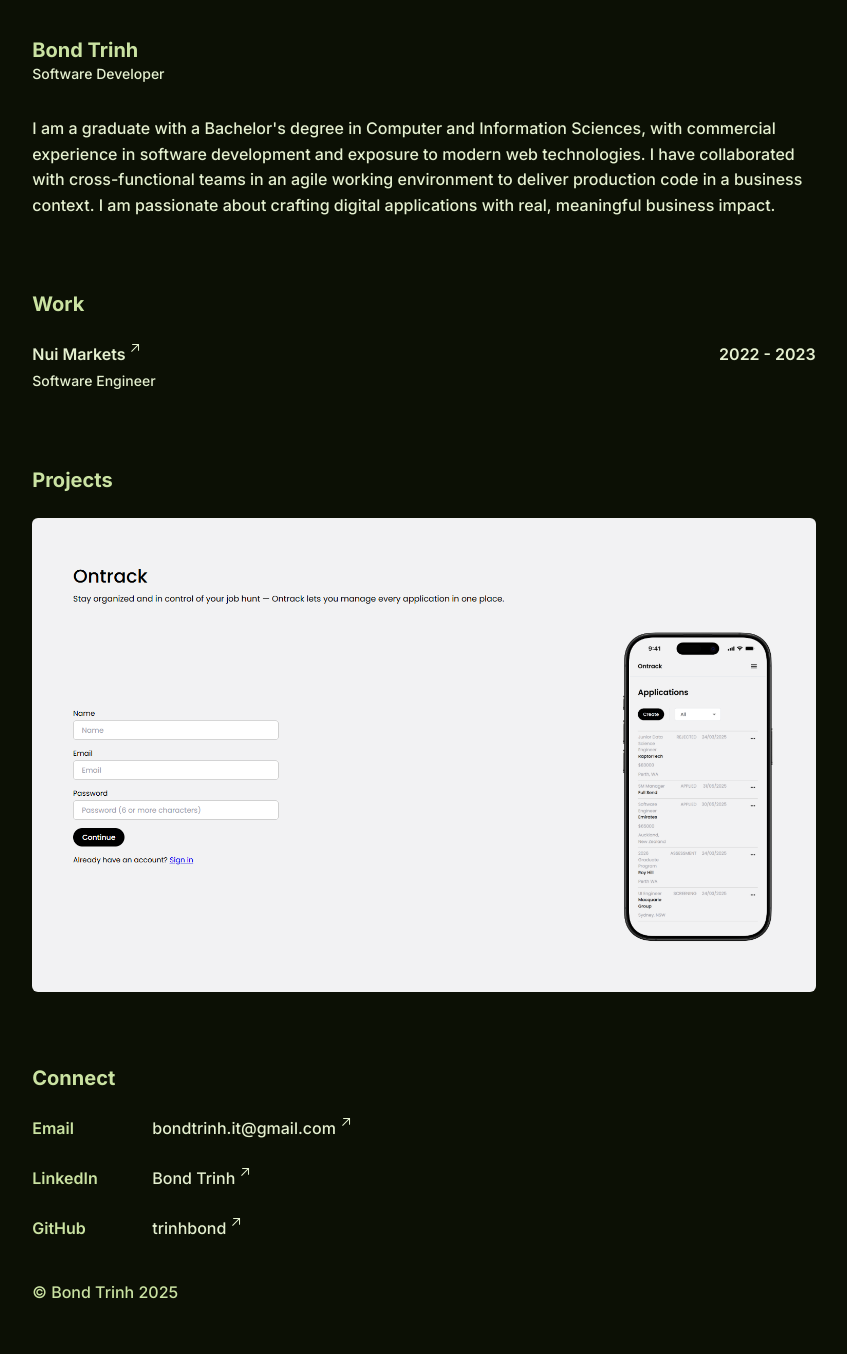
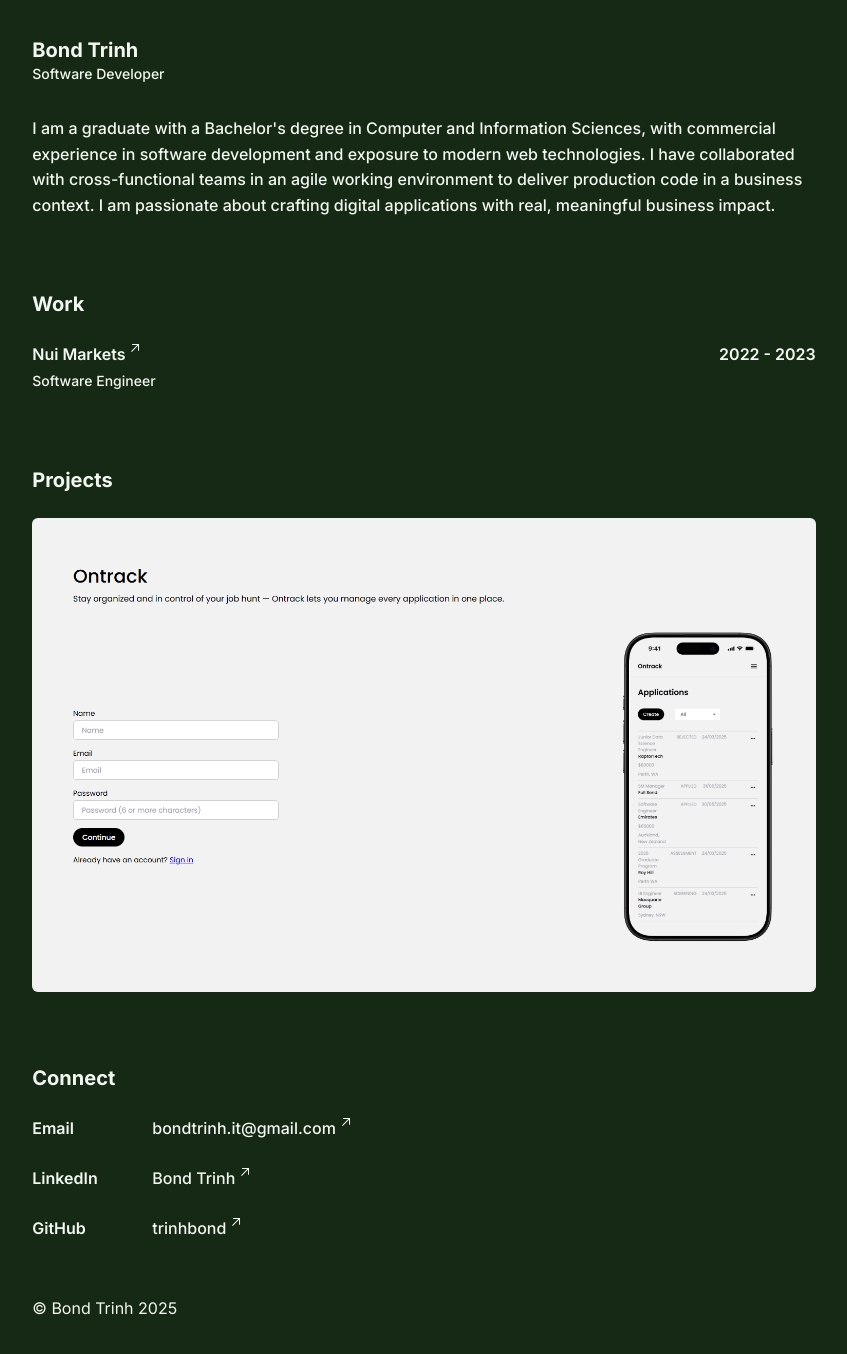
Before and after one commit to trinhbond/personal-portfolio, a React (Create React App) app: page / in a window 1280 px wide. Shown: the top 1354 px of the page, without its empty margins (216-1063 px from the left). Built offline with nearby package versions, Linux system fonts and the light colour scheme.

Commit message:
css changes

```diff
--- a/src/App.tsx
+++ b/src/App.tsx
@@ -2,18 +2,13 @@ import { BrowserRouter, Outlet, Route, Routes } from "react-router-dom";
 import Home from "./pages/Home";
 import NotFound from "./pages/NotFound";
 import Project from "./pages/Project";
-import { Section } from "./components/Section";
 
 export default function App() {
   const Layout = () => (
     <div className="container-width relative">
       <Outlet />
-      <div className="absolute bottom-0 mt-12">
-        <Section>
-          <div className="text-green-dark">
-            &copy; Bond Trinh {new Date().getFullYear()}
-          </div>
-        </Section>
+      <div className="w-full absolute bottom-0 pb-9 px-3">
+        <div>&copy; Bond Trinh {new Date().getFullYear()}</div>
       </div>
     </div>
   );
--- a/src/globals.css
+++ b/src/globals.css
@@ -15,7 +15,8 @@
   }
 
   body {
-    background: #0c1005;
+    background: #162914;
+    color: #f2f8f1;
     font-family: "Inter", sans-serif;
     line-height: 1.6rem;
   }
@@ -37,11 +38,6 @@
   }
 }
 
-a,
-p {
-  @apply text-green-light;
-}
-
 ::selection {
   background: #6f8c2b;
 }
--- a/src/pages/Home.tsx
+++ b/src/pages/Home.tsx
@@ -12,7 +12,7 @@ export default function Home(): JSX.Element {
   };
 
   return (
-    <motion.main className="flex flex-col items-center gap-8 pb-16">
+    <motion.main className="flex flex-col items-center gap-8 pb-[80px]">
       <motion.div
         initial="hidden"
         whileInView="visible"
@@ -29,10 +29,8 @@ export default function Home(): JSX.Element {
         <Section>
           <div className="flex flex-wrap items-center gap-8">
             <div className="w-full">
-              <h1 className="text-green-dark font-bold">Bond Trinh</h1>
-              <span className="text-green-light block text-sm">
-                Software Developer
-              </span>
+              <h1 className="font-bold">Bond Trinh</h1>
+              <span className="block text-sm">Software Developer</span>
             </div>
             <motion.p variants={variant}>
               I am a graduate with a Bachelor's degree in Computer and
@@ -47,32 +45,30 @@ export default function Home(): JSX.Element {
         </Section>
 
         <Section variant={variant}>
-          <h2 className="text-green-dark">Work</h2>
+          <h2>Work</h2>
           <div className="flex flex-wrap justify-between">
             <div>
               <ExternalLink
-                className="text-green-light hover:underline font-semibold"
+                className="hover:underline font-semibold"
                 href={"https://www.nuimarkets.com/"}
                 icon={
                   <GrLinkUp
                     className="rotate-45"
                     fontSize={12}
-                    color="#E5F0D0"
+                    color="#F2F8F1"
                   />
                 }
               >
                 Nui Markets
               </ExternalLink>
-              <span className="text-green-light text-sm">
-                Software Engineer
-              </span>
+              <span className="text-sm">Software Engineer</span>
             </div>
-            <span className="text-green-light font-semibold">2022 - 2023</span>
+            <span className="font-semibold">2022 - 2023</span>
           </div>
         </Section>
 
         <Section variant={variant}>
-          <h2 className="text-green-dark">Projects</h2>
+          <h2>Projects</h2>
           <ul className="flex justify-stretch gap-4 max-md:flex-col">
             {projects.map((project) => (
               <ProjectCard {...project} />
@@ -81,20 +77,20 @@ export default function Home(): JSX.Element {
         </Section>
 
         <Section variant={variant}>
-          <h2 className="text-green-dark">Connect</h2>
+          <h2>Connect</h2>
           {socials.map(({ platform, username, link }) => (
             <div className="flex flex-wrap flex-row max-[480px]:flex-col gap-10 max-[480px]:gap-0">
-              <span className="w-20 max-[480px]:w-auto text-green-dark font-semibold">
+              <span className="w-20 max-[480px]:w-auto font-semibold">
                 {platform}
               </span>
               <ExternalLink
-                className="hover:underline text-green-light"
+                className="hover:underline"
                 href={link}
                 icon={
                   <GrLinkUp
                     className="rotate-45"
                     fontSize={12}
-                    color="#E5F0D0"
+                    color="#F2F8F1"
                   />
                 }
               >
--- a/src/pages/NotFound.tsx
+++ b/src/pages/NotFound.tsx
@@ -9,7 +9,7 @@ export default function NotFound(): JSX.Element {
 
   return (
     <motion.main
-      className="h-dvh content-center"
+      className="content-center"
       initial="hidden"
       animate="visible"
       variants={{
@@ -26,12 +26,12 @@ export default function NotFound(): JSX.Element {
         variants={variant}
       >
         <div>
-          <h1 className="text-green-dark">Error 404</h1>
+          <h1>Error 404</h1>
           <p>This page could not be found.</p>
         </div>
         <Link
           to="/"
-          className="max-w-fit bg-[#4f6913] text-green-light hover:bg-[#415610] rounded-full font-semibold py-4 px-8 hover:shadow-2xl"
+          className="max-w-fit bg-[#fff] text-[#162914] hover:opacity-75 rounded-full font-semibold py-4 px-8 shadow-xl"
         >
           Home
         </Link>
--- a/src/pages/Project.tsx
+++ b/src/pages/Project.tsx
@@ -43,7 +43,7 @@ export default function Project() {
   if (!id) return null;
 
   return (
-    <main className="pb-16">
+    <main className="pb-[80px]">
       <motion.div
         initial="hidden"
         whileInView="visible"
@@ -65,10 +65,10 @@ export default function Project() {
               variants={variant}
             >
               <div className="mb-10">
-                <h1 className="text-green-dark">{project.name}</h1>
+                <h1>{project.name}</h1>
                 <p className="text-sm">{project.date}</p>
               </div>
-              <p className="mb-2 text-green-light">{project.description}</p>
+              <p className="mb-2">{project.description}</p>
               <div className="mb-10 relative flex flex-col items-center justify-center overflow-hidden">
                 <AnimatePresence initial={false} custom={direction}>
                   <motion.img
@@ -100,13 +100,13 @@ export default function Project() {
                 {project.images.length > 1 && (
                   <div className="mt-2 w-full flex flex-row justify-between">
                     <div
-                      className="px-2 py-1 bg-[#4f6913] hover:bg-[#415610] text-sm text-green-light select-none cursor-pointer rounded-md font-semibold"
+                      className="px-2 py-1 bg-[#fff] text-[#162914] hover:opacity-75 text-sm select-none cursor-pointer rounded-md font-semibold"
                       onClick={() => paginate(-1)}
                     >
                       prev
                     </div>
                     <div
-                      className="px-2 py-1 bg-[#4f6913] hover:bg-[#415610] text-sm text-green-light select-none cursor-pointer rounded-md font-semibold"
+                      className="px-2 py-1 bg-[#fff] text-[#162914] hover:opacity-75 text-sm select-none cursor-pointer rounded-md font-semibold"
                       onClick={() => paginate(1)}
                     >
                       next
@@ -115,32 +115,32 @@ export default function Project() {
                 )}
               </div>
               <div className="mb-10">
-                <h2 className="mb-2 text-green-dark">Features</h2>
+                <h2 className="mb-2">Features</h2>
                 <ul className="[&>*:not(:last-child)]:mb-1">
                   {project.features.map((feature) => (
-                    <li className="text-green-light">{feature}</li>
+                    <li>{feature}</li>
                   ))}
                 </ul>
               </div>
               <div className="mb-10">
-                <h2 className="mb-2 text-green-dark">Tech Stack</h2>
+                <h2 className="mb-2">Tech Stack</h2>
                 <ul className="[&>*:not(:last-child)]:mb-1">
                   {project.stack.map((element) => (
-                    <li className="text-green-light">{element}</li>
+                    <li>{element}</li>
                   ))}
                 </ul>
               </div>
               <div>
-                <h2 className="mb-3 text-green-dark">Links</h2>
+                <h2 className="mb-3">Links</h2>
                 <div className="flex flex-row nowrap space-x-2">
                   <ExternalLink
-                    className="text-sm text-green-light bg-[#4f6913] hover:bg-[#415610] rounded-full font-semibold py-2 px-4 cursor-pointer"
+                    className="text-sm bg-[#fff] text-[#162914] hover:opacity-75 rounded-full font-semibold py-2 px-4 cursor-pointer"
                     href={project.link}
                   >
                     {project.name}
                   </ExternalLink>
                   <ExternalLink
-                    className="text-sm text-green-light bg-[#4f6913] hover:bg-[#415610] rounded-full font-semibold py-2 px-4 cursor-pointer"
+                    className="text-sm bg-[#fff] text-[#162914] hover:opacity-75 rounded-full font-semibold py-2 px-4 cursor-pointer"
                     href={project.repo}
                   >
                     GitHub
--- a/tailwind.config.js
+++ b/tailwind.config.js
@@ -9,7 +9,7 @@ module.exports = {
   theme: {
     colors: {
       green: {
-        light: "#E5F0D0",
+        light: "#F2F8F1",
         dark: "#CAE2A2",
         darker: "#749B31",
       },
```
